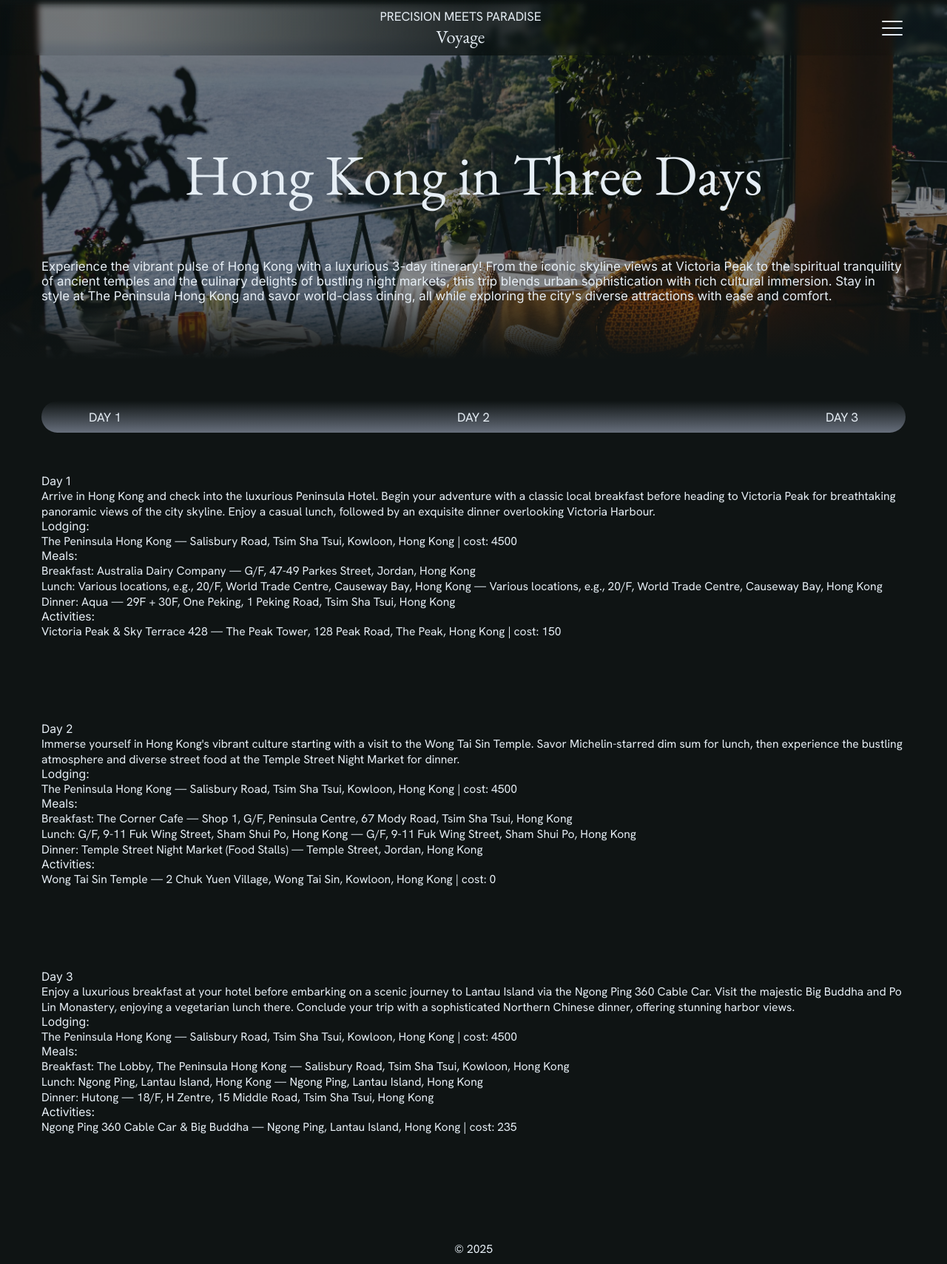
After one commit to lahg1103/SeniorProject, a Flask app: page /test in a window 1280 px wide. The commit adds this page. Shown: the whole page at 74% size. Run offline with Flask 3, Linux system fonts and the light colour scheme.

Commit message:
added test.html, stylizing itinerary.html

```diff
--- a/app.py
+++ b/app.py
@@ -92,12 +92,17 @@ def success():
 
     itinerary_clean = ai.generateItinerary(preferences_clean)
 
+    print(type(itinerary_clean))
 
     return render_template('itinerary.html', results=itinerary_clean, pages=pages)
 
 @app.route('/contact')
 def contact():
     return render_template('contact.html', pages=pages, current_page=request.endpoint)
+
+@app.route('/test')
+def test():
+    return render_template('test.html', pages=pages)
 
 @app.errorhandler(404)
 def page_not_found(e):
--- a/static/css/style.css
+++ b/static/css/style.css
@@ -62,6 +62,10 @@ em {
 
 
 /* general */
+html, body {
+    overscroll-behavior-block: none;
+    height: 100%;
+}
 body {
     font-size: 1.12rem;
     text-rendering: optimizeLegibility;
@@ -223,6 +227,7 @@ nav ul {
 
 main {
     grid-column: 1/13;
+    position: relative;
 }
 footer {
     grid-column: 1/13;
@@ -451,6 +456,38 @@ button {
     align-items: center;
 }
 
+/* itinerary page */
+.itinerary.blurb {
+    font-size: 1.75rem;
+}
+.itinerary-wrapper {
+    position: sticky;
+    left: 0;
+    display: block;
+    padding-inline: var(--spacer1x);
+    height: auto;
+    overflow-y: scroll;
+}
+.itinerary-top-navigation {
+    display: inline-flex;
+    padding-block: var(--spacer);
+    padding-inline: 5vw;
+    border-radius: 50rem;
+    justify-content: space-between;
+    width: 100%;
+    background-image: linear-gradient(var(--secondaryDark), rgba(103, 111, 124));
+    position: sticky;
+    top: 0;
+}
+.itinerary-top-navigation li {
+    font-size: 1.20rem;
+}
+.landing.sidepage.itinerary {
+    display: flex;
+    flex-direction: column;
+    gap: 5vw;
+}
+
 /* backgrounds */
 
 .questionnaire::before {
--- a/templates/base.html
+++ b/templates/base.html
@@ -108,9 +108,12 @@
         }
 
         window.addEventListener("DOMContentLoaded", ()=>{
+            const root = document.documentElement;
+
             // overlapping the landing with the header, visually
             let landing = Array.from(document.getElementsByClassName('landing'));
             let headerHeight = document.querySelector('header').getBoundingClientRect().height;
+            root.style.setProperty('--hHeight', `${headerHeight}px`);
             negativeMargin(landing, headerHeight, true);
 
 
--- /dev/null
+++ b/templates/test.html
@@ -0,0 +1,83 @@
+{% extends 'base.html' %}
+
+{% block body %}
+
+
+        <section class="landing sidepage itinerary">
+            <h1 class="hero serif"> Hong Kong in Three Days</h1>
+            <h2 class="blurb sidepage"> Experience the vibrant pulse of Hong Kong with a luxurious 3-day itinerary! From the iconic skyline views at Victoria Peak to the spiritual tranquility of ancient temples and the culinary delights of bustling night markets, this trip blends urban sophistication with rich cultural immersion. Stay in style at The Peninsula Hong Kong and savor world-class dining, all while exploring the city&#39;s diverse attractions with ease and comfort. </h2>
+        </section>
+
+        <section class="itinerary-wrapper">
+        <div class="navigation-days">
+            <ul class="itinerary-top-navigation uppercase">
+
+                    <a href="#day1"><li class="1">
+                        Day 1
+                    </li></a>
+
+                    <a href="#day2"><li class="2">
+                        Day 2
+                    </li></a>
+
+                    <a href="#day3"><li class="3">
+                        Day 3
+                    </li></a>
+
+            </ul>
+        </div>
+
+
+            <section class="day-card" id="day1">
+                <h3> Day 1 </h3>
+                <p> Arrive in Hong Kong and check into the luxurious Peninsula Hotel. Begin your adventure with a classic local breakfast before heading to Victoria Peak for breathtaking panoramic views of the city skyline. Enjoy a casual lunch, followed by an exquisite dinner overlooking Victoria Harbour. </p>
+                <h4>Lodging: </h4>
+                <p>The Peninsula Hong Kong &mdash; Salisbury Road, Tsim Sha Tsui, Kowloon, Hong Kong | cost: 4500 </p>
+                <h4>Meals: </h4>
+                <p><strong>Breakfast: </strong> Australia Dairy Company &mdash; G/F, 47-49 Parkes Street, Jordan, Hong Kong </p>
+                <p><strong>Lunch: </strong> Various locations, e.g., 20/F, World Trade Centre, Causeway Bay, Hong Kong &mdash; Various locations, e.g., 20/F, World Trade Centre, Causeway Bay, Hong Kong </p>
+                <p><strong>Dinner: </strong> Aqua &mdash; 29F + 30F, One Peking, 1 Peking Road, Tsim Sha Tsui, Hong Kong </p>
+
+                <h4>Activities: </h4>
+                <p>Victoria Peak &amp; Sky Terrace 428 &mdash; The Peak Tower, 128 Peak Road, The Peak, Hong Kong | cost: 150 </p>
+
+            </section>
+
+
+            <section class="day-card" id="day2">
+                <h3> Day 2 </h3>
+                <p> Immerse yourself in Hong Kong&#39;s vibrant culture starting with a visit to the Wong Tai Sin Temple. Savor Michelin-starred dim sum for lunch, then experience the bustling atmosphere and diverse street food at the Temple Street Night Market for dinner. </p>
+                <h4>Lodging: </h4>
+                <p>The Peninsula Hong Kong &mdash; Salisbury Road, Tsim Sha Tsui, Kowloon, Hong Kong | cost: 4500 </p>
+                <h4>Meals: </h4>
+                <p><strong>Breakfast: </strong> The Corner Cafe &mdash; Shop 1, G/F, Peninsula Centre, 67 Mody Road, Tsim Sha Tsui, Hong Kong </p>
+                <p><strong>Lunch: </strong> G/F, 9-11 Fuk Wing Street, Sham Shui Po, Hong Kong &mdash; G/F, 9-11 Fuk Wing Street, Sham Shui Po, Hong Kong </p>
+                <p><strong>Dinner: </strong> Temple Street Night Market (Food Stalls) &mdash; Temple Street, Jordan, Hong Kong </p>
+
+                <h4>Activities: </h4>
+                <p>Wong Tai Sin Temple &mdash; 2 Chuk Yuen Village, Wong Tai Sin, Kowloon, Hong Kong | cost: 0 </p>
+
+            </section>
+
+
+            <section class="day-card" id="day3">
+                <h3> Day 3 </h3>
+                <p> Enjoy a luxurious breakfast at your hotel before embarking on a scenic journey to Lantau Island via the Ngong Ping 360 Cable Car. Visit the majestic Big Buddha and Po Lin Monastery, enjoying a vegetarian lunch there. Conclude your trip with a sophisticated Northern Chinese dinner, offering stunning harbor views. </p>
+                <h4>Lodging: </h4>
+                <p>The Peninsula Hong Kong &mdash; Salisbury Road, Tsim Sha Tsui, Kowloon, Hong Kong | cost: 4500 </p>
+                <h4>Meals: </h4>
+                <p><strong>Breakfast: </strong> The Lobby, The Peninsula Hong Kong &mdash; Salisbury Road, Tsim Sha Tsui, Kowloon, Hong Kong </p>
+                <p><strong>Lunch: </strong> Ngong Ping, Lantau Island, Hong Kong &mdash; Ngong Ping, Lantau Island, Hong Kong </p>
+                <p><strong>Dinner: </strong> Hutong &mdash; 18/F, H Zentre, 15 Middle Road, Tsim Sha Tsui, Hong Kong </p>
+
+                <h4>Activities: </h4>
+                <p>Ngong Ping 360 Cable Car &amp; Big Buddha &mdash; Ngong Ping, Lantau Island, Hong Kong | cost: 235 </p>
+
+            </section>
+
+
+
+</section>
+
+
+{% endblock %}
--- a/utils/ai.py
+++ b/utils/ai.py
@@ -41,6 +41,7 @@ class DayItinerary(BaseModel):
 class Itinerary(BaseModel):
     itineraryperday: List[DayItinerary]
     promotionalblurb: str
+    duration : int
 
 
 
@@ -53,7 +54,7 @@ def generateItinerary(preferences):
     itinerary = client.models.generate_content(
         model="gemini-2.5-flash",
         config={
-            "system_instruction": ("You are a travel agent expert. You are building a travel itinerary based on the following preferences listed in the dictionary. Generate realistic lodging, restaurants, timelines, etc. with the information given. Avoid generic terms like 'public transportation' be specific to the location."),
+            "system_instruction": ("You are a travel agent expert. You are building a travel itinerary based on the following preferences listed in the dictionary. Generate realistic lodging, restaurants, timelines, etc. with the information given. Avoid generic terms like 'public transportation' be specific to the location. Avoid generic terms like 'verious locations' always be sure to pick out a specific spot."),
             # "thinking_config" : {
             #     "thinking_budget" : 0
             # },
```
Also changed, not shown: templates/itinerary.html (+27 -3 lines).
